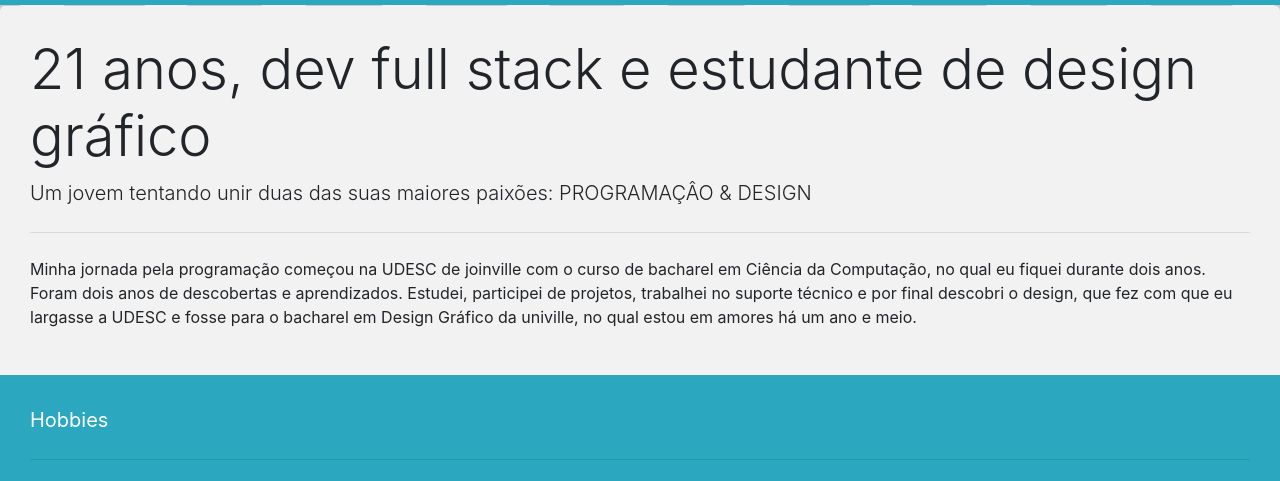
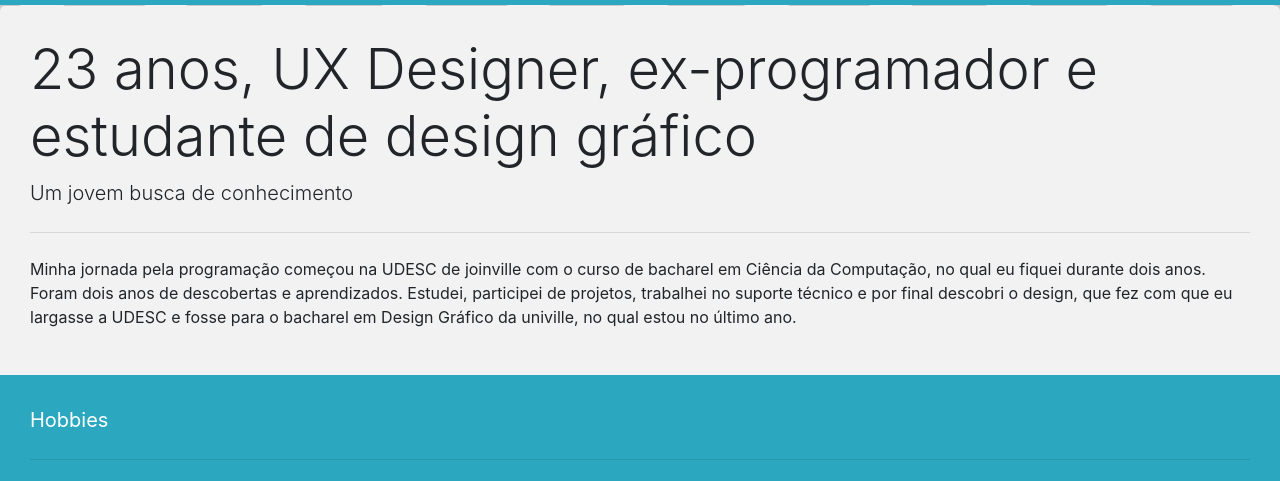
Before and after one commit to gabrielhxd/trabalhograf, a plain HTML site: page trabalhoResumao.html in a window 1280 px wide. Shown: the part 284-765 px from the top of the page. Drawn offline with nearby package versions, Linux system fonts and the light colour scheme.

Commit message:
Update trabalhoResumao.html

```diff
--- a/trabalhoResumao.html
+++ b/trabalhoResumao.html
@@ -339,13 +339,13 @@
     <div class="paddingBody">
       <div class="jumbotron" style="background-color: #f2f2f2; padding: 0px 0px 0px 0px !important">
         <div style="padding: 30px">
-          <h1 class=" display-4 ">21 anos, dev full stack e estudante de design gráfico</h1>
-          <p class="lead" style="font-weight: 300">Um jovem tentando unir duas das suas maiores paixões: PROGRAMAÇÂO & DESIGN</p>
+          <h1 class=" display-4 ">23 anos, UX Designer, ex-programador e estudante de design gráfico</h1>
+          <p class="lead" style="font-weight: 300">Um jovem busca de conhecimento </p>
           <hr class="my-4 " />
           <p>
             Minha jornada pela programação começou na UDESC de joinville com o curso de bacharel em Ciência da Computação, no qual eu fiquei durante dois
             anos.<br />Foram dois anos de descobertas e aprendizados. Estudei, participei de projetos, trabalhei no suporte técnico e por final descobri o
-            design, que fez com que eu largasse a UDESC e fosse para o bacharel em Design Gráfico da univille, no qual estou em amores há um ano e meio.
+            design, que fez com que eu largasse a UDESC e fosse para o bacharel em Design Gráfico da univille, no qual estou no último ano.
           </p>
         </div>
         <div style="padding: 30px; background-color: #2BA8BF; color: white;">
```
